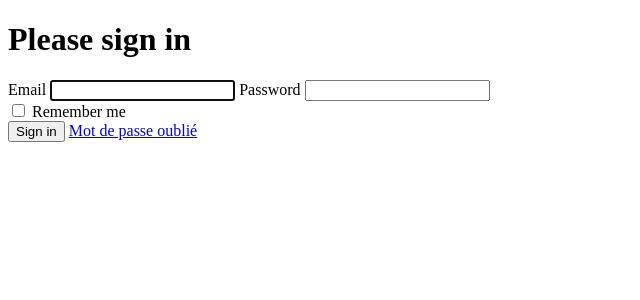
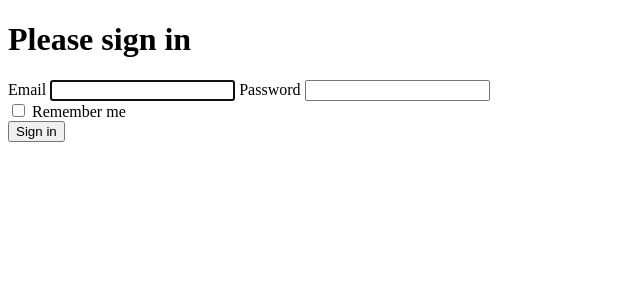
Before and after one commit to iOuls/projetSortir.com, a Symfony app: template templates/security/login.html.twig in a window 1280 px wide. Shown: the part 26-326 px from the top of the page, without its empty margins (0-640 px from the left). Run offline with Twig, Linux system fonts and the light colour scheme; the template is opened without the code that fills it, so the values that code supplies are empty; some libraries are stand-ins or nearby versions.

Commit message:
mot de passe oublier

```diff
--- a/composer.json
+++ b/composer.json
@@ -26,6 +26,7 @@
         "symfony/twig-bundle": "6.2.*",
         "symfony/validator": "6.2.*",
         "symfony/yaml": "6.2.*",
+        "symfonycasts/reset-password-bundle": "^1.17",
         "twig/extra-bundle": "^2.12|^3.0",
         "twig/twig": "^2.12|^3.0",
         "vich/uploader-bundle": "^2.0"
--- a/config/bundles.php
+++ b/config/bundles.php
@@ -14,4 +14,5 @@ return [
     Symfony\Bundle\SecurityBundle\SecurityBundle::class => ['all' => true],
     EasyCorp\Bundle\EasyAdminBundle\EasyAdminBundle::class => ['all' => true],
     Vich\UploaderBundle\VichUploaderBundle::class => ['all' => true],
+    SymfonyCasts\Bundle\ResetPassword\SymfonyCastsResetPasswordBundle::class => ['all' => true],
 ];
--- a/templates/security/login.html.twig
+++ b/templates/security/login.html.twig
@@ -39,6 +39,6 @@
     <button class="btn btn-lg btn-primary" type="submit">
         Sign in
     </button>
-    <a href="{{ path('forgotten_password') }}" class="btn btn-secondary mt-3">Mot de passe oublié</a>
+
 </form>
 {% endblock %}
```
Also changed, not shown: 2 other files.
